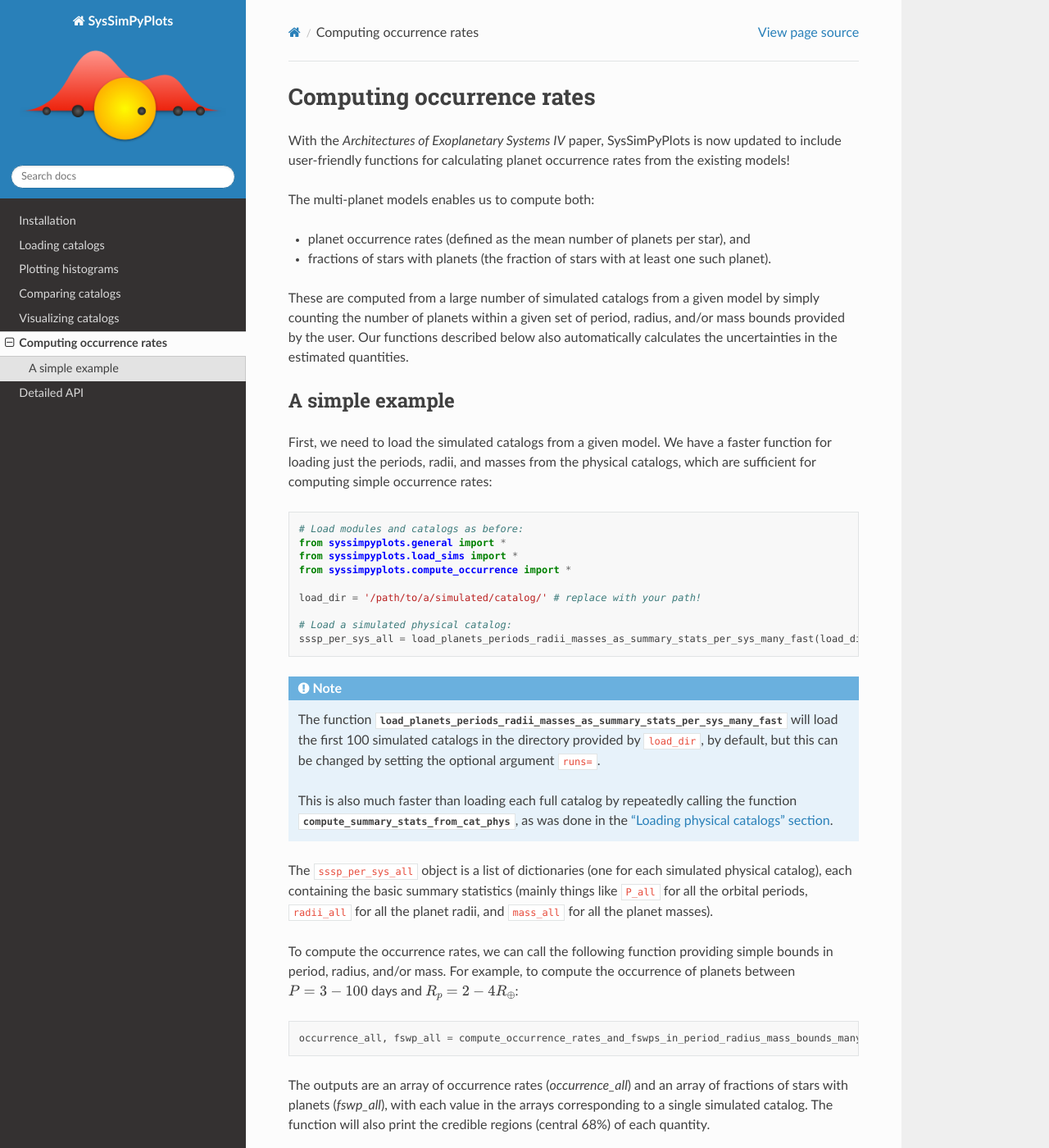
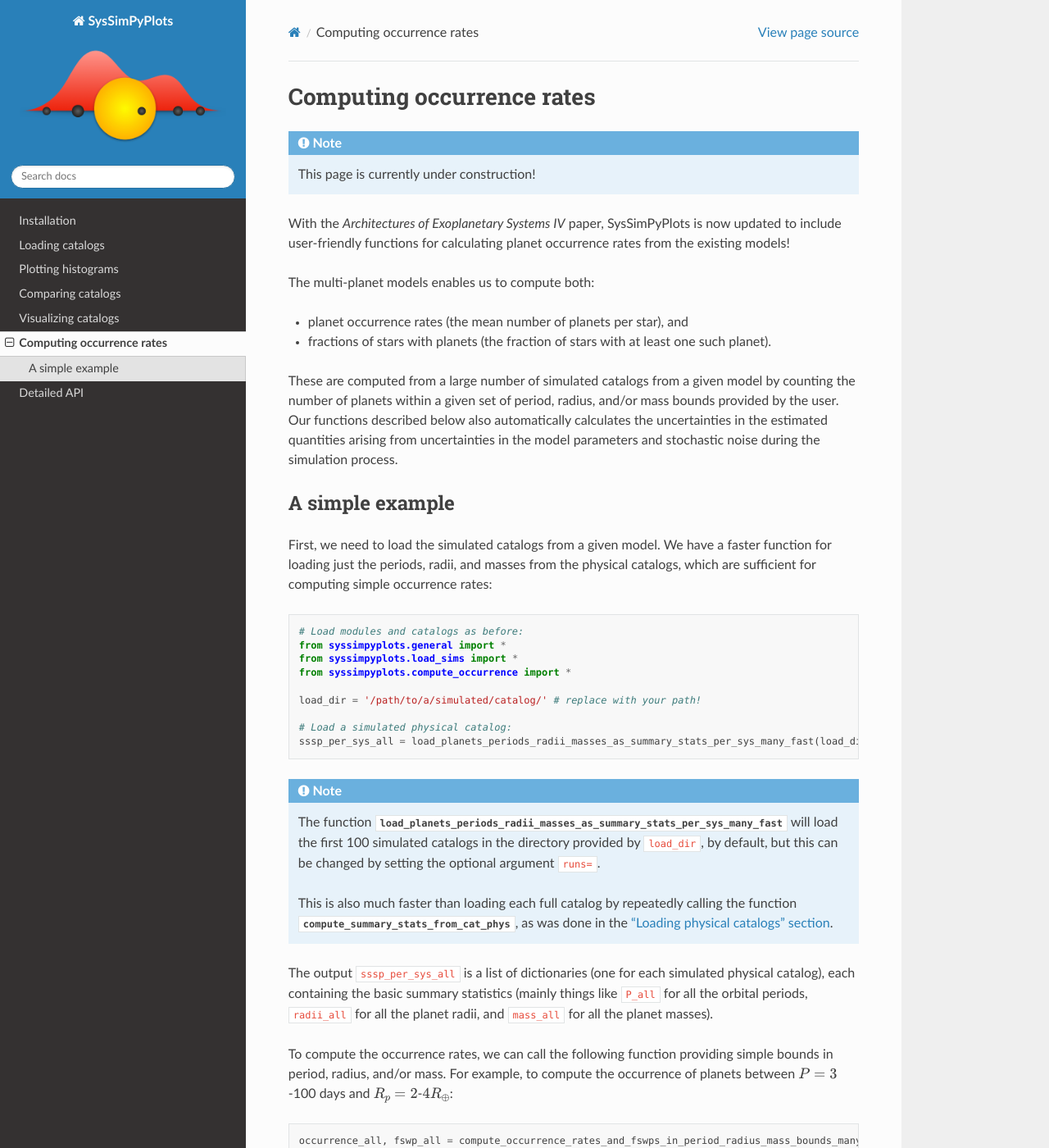
Before and after one commit to hematthi/SysSimPyPlots, a Sphinx documentation site: the page built from docs/source/occurrences.rst, in a window 1280 px wide and 1400 px high. Shown: the whole window at 82% size. Built offline with Sphinx 7.4.7 and the Read the Docs theme 3.1.0, drawn with Linux system fonts in a browser that asks for light colours; some of the changed text lies outside the part shown.

Commit message:
Update tutorial page for computing occurrence rates from models

```diff
--- a/docs/source/occurrences.rst
+++ b/docs/source/occurrences.rst
@@ -1,14 +1,19 @@
 Computing occurrence rates
 ==========================
+
+.. note::
+
+   This page is currently under construction!
+
 
 With the *Architectures of Exoplanetary Systems IV* paper, SysSimPyPlots is now updated to include user-friendly functions for calculating planet occurrence rates from the existing models!
 
 The multi-planet models enables us to compute both:
 
-- planet occurrence rates (defined as the mean number of planets per star), and
+- planet occurrence rates (the mean number of planets per star), and
 - fractions of stars with planets (the fraction of stars with at least one such planet).
 
-These are computed from a large number of simulated catalogs from a given model by simply counting the number of planets within a given set of period, radius, and/or mass bounds provided by the user. Our functions described below also automatically calculates the uncertainties in the estimated quantities.
+These are computed from a large number of simulated catalogs from a given model by counting the number of planets within a given set of period, radius, and/or mass bounds provided by the user. Our functions described below also automatically calculates the uncertainties in the estimated quantities arising from uncertainties in the model parameters and stochastic noise during the simulation process.
 
 
 A simple example
@@ -35,21 +40,16 @@ First, we need to load the simulated catalogs from a given model. We have a fast
 
    This is also much faster than loading each full catalog by repeatedly calling the function :py:func:`compute_summary_stats_from_cat_phys <syssimpyplots.load_sims.compute_summary_stats_from_cat_phys>`, as was done in the :ref:`"Loading physical catalogs" section <loading_physical_catalogs>`.
 
-The ``sssp_per_sys_all`` object is a list of dictionaries (one for each simulated physical catalog), each containing the basic summary statistics (mainly things like ``P_all`` for all the orbital periods, ``radii_all`` for all the planet radii, and ``mass_all`` for all the planet masses).
+The output ``sssp_per_sys_all`` is a list of dictionaries (one for each simulated physical catalog), each containing the basic summary statistics (mainly things like ``P_all`` for all the orbital periods, ``radii_all`` for all the planet radii, and ``mass_all`` for all the planet masses).
 
-To compute the occurrence rates, we can call the following function providing simple bounds in period, radius, and/or mass. For example, to compute the occurrence of planets between :math:`P = 3-100` days and :math:`R_p = 2-4 R_\oplus`:
+To compute the occurrence rates, we can call the following function providing simple bounds in period, radius, and/or mass. For example, to compute the occurrence of planets between :math:`P = 3`-100 days and :math:`R_p = 2`-:math:`4 R_\oplus`:
 
 .. code-block:: python
 
    occurrence_all, fswp_all = compute_occurrence_rates_and_fswps_in_period_radius_mass_bounds_many_catalogs(sssp_per_sys_all, period_bounds=(3,100), radius_bounds=(2,4))
 
-The outputs are an array of occurrence rates (`occurrence_all`) and an array of fractions of stars with planets (`fswp_all`), with each value in the arrays corresponding to a single simulated catalog. The function will also print the credible regions (central 68%) of each quantity.
+The outputs are an array of occurrence rates (``occurrence_all``) and an array of fractions of stars with planets (``fswp_all``), with each value in the arrays corresponding to a single simulated catalog. The function will also print the credible regions (central 68%) of each quantity.
 
 .. tip::
 
    For bounds that are not provided (the default is set to `None`), the full simulation range will be assumed. In the example above, no `mass_bounds` were provided and thus planets of all masses are included (as long as they still satisfy the period and radius bounds).
-
-
-.. note::
-
-   Currently under construction!
```
